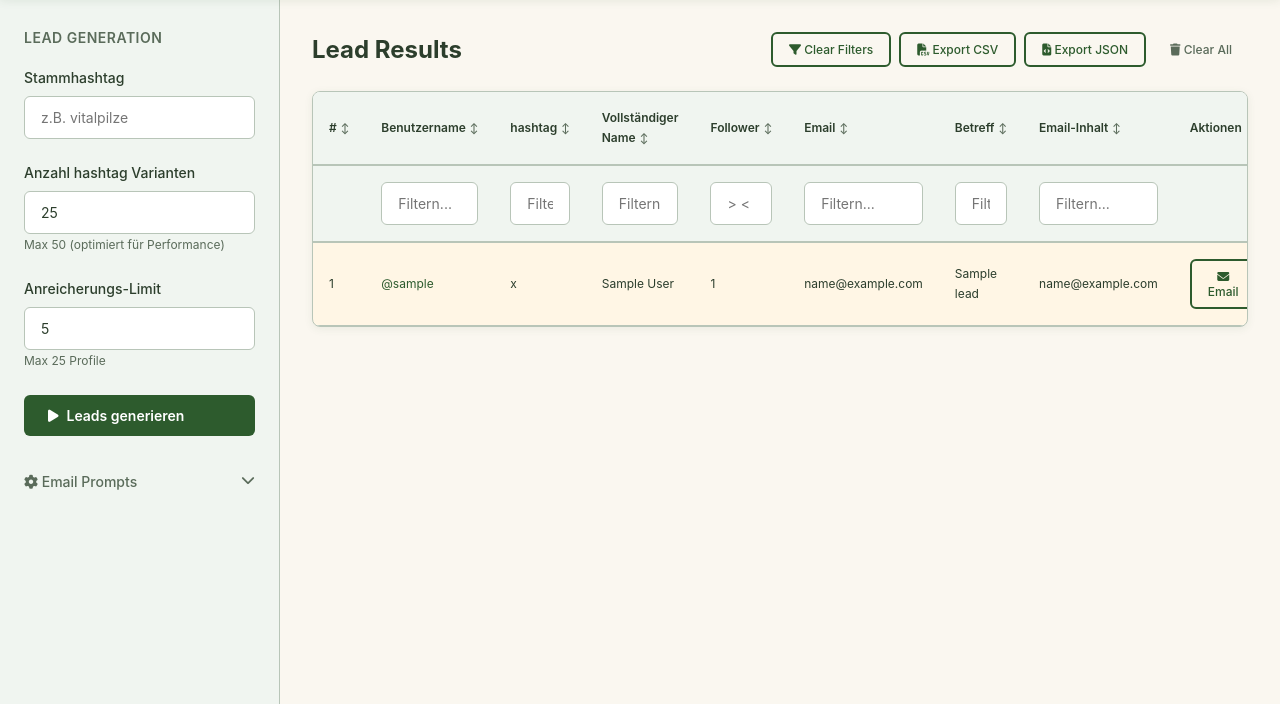
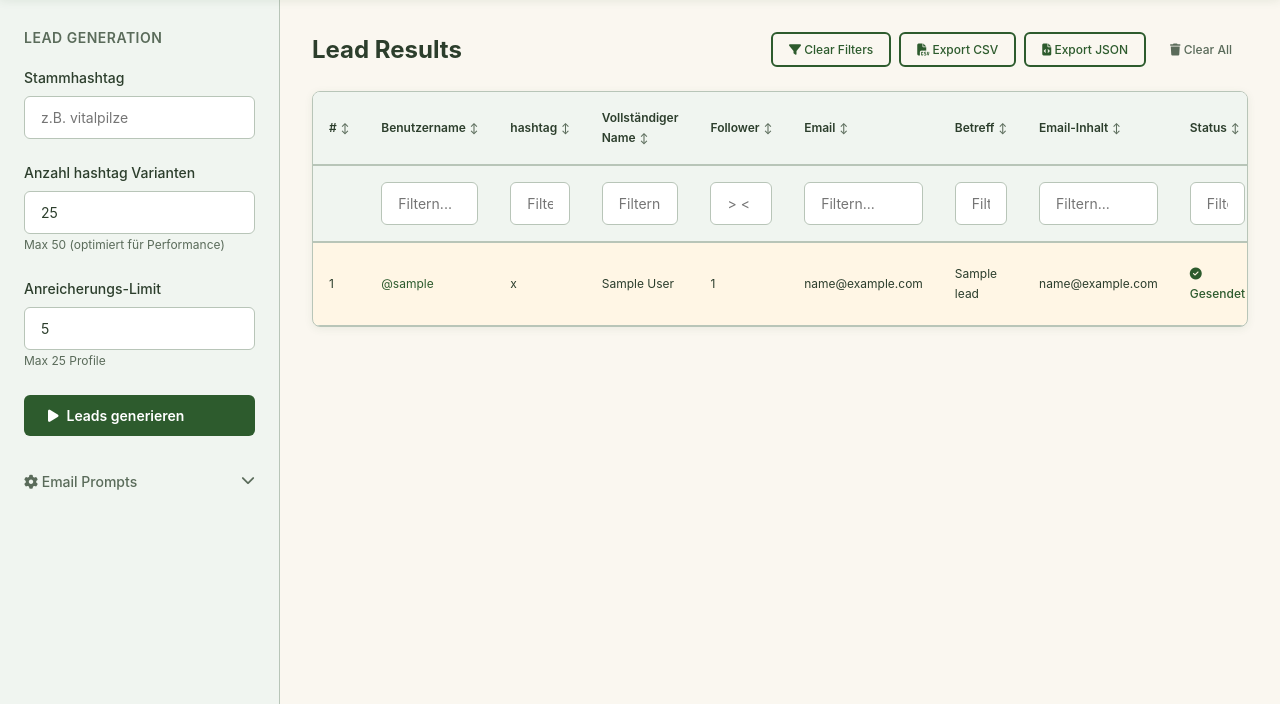
Before and after one commit to krautdawg/InfluencerLeadGenandOutreach, a Flask app: page / in a window 1280 px wide. Shown: the part 96-800 px from the top of the page. Run offline with Flask 3, Linux system fonts and the light colour scheme; tables that the repository leaves empty hold one stand-in row (values such as "Sample post").

Commit message:
Show when an email is sent and prevent re-sending to the same lead
Implements status updates and prevents multiple sends by disabling the send button and adding sent status to the lead in `kl-influence-app.js` and adds status column to `index.html`.

Replit-Commit-Author: Agent
Replit-Commit-Session-Id: 56fb55c6-a37c-4217-bf6a-0b67cc447a12
Replit-Commit-Screenshot-Url: https://storage.googleapis.com/screenshot-production-us-central1/a9c01ffb-031c-4fa6-9315-aeb15ab31830/971fa7fc-8a68-4079-900e-323a8a18aac4.jpg

```diff
--- a/static/kl-influence-app.js
+++ b/static/kl-influence-app.js
@@ -341,13 +341,16 @@ function createLeadRow(lead, index) {
         <td data-label="Email Body" class="editable-cell" data-username="${lead.username}" data-field="email_body" onclick="editField(this)">
             ${(lead.email_body || '').substring(0, 50)}${(lead.email_body || '').length > 50 ? '...' : ''}${!lead.email_body ? '<span style="color: var(--color-light-gray);">Click to add</span>' : ''}
         </td>
+        <td data-label="Status">
+            ${lead.sent ? '<span style="color: var(--color-natural-green); font-weight: 500;"><i class="fas fa-check-circle"></i> Gesendet</span>' : '<span style="color: var(--color-medium-gray);">Entwurf</span>'}
+        </td>
         <td data-label="Actions">
             <div class="d-flex gap-1">
                 <button class="btn btn-secondary btn-sm" onclick="generateEmailContent('${lead.username}')" title="Generate Email">
                     <i class="fas fa-envelope"></i> Email
                 </button>
-                <button class="btn btn-tertiary btn-sm" onclick="sendEmail('${lead.username}')" title="Send Email" ${lead.sent ? 'disabled' : ''}>
-                    <i class="fas fa-paper-plane"></i>
+                <button class="btn btn-tertiary btn-sm send-btn" id="send-btn-${lead.username}" onclick="sendEmail('${lead.username}')" title="${lead.sent ? 'Email Sent' : 'Send Email'}" ${lead.sent ? 'disabled' : ''}>
+                    <i class="fas fa-paper-plane"></i> ${lead.sent ? 'Sent' : ''}
                 </button>
             </div>
         </td>
@@ -565,13 +568,20 @@ async function sendEmail(username) {
 
             if (response.ok) {
                 showToast('Gmail opened successfully - please send the email', 'success');
+                // Update local lead data
+                lead.sent = true;
+                lead.sent_at = new Date().toISOString();
+
                 // Update UI to show sent status
-                const row = document.querySelector(`tr:has(a[href*="${username}"])`);
-                if (row) {
-                    const sendButton = row.querySelector('.fa-paper-plane').parentElement;
+                const sendButton = document.getElementById(`send-btn-${username}`);
+                if (sendButton) {
                     sendButton.disabled = true;
-                    sendButton.textContent = 'Sent';
+                    sendButton.title = 'Email Sent';
+                    sendButton.innerHTML = '<i class="fas fa-paper-plane"></i> Sent';
                 }
+
+                // Refresh the table to show updated status
+                displayResults(leads);
             } else {
                 const error = await response.json();
                 showToast('Gmail opened, but failed to update send status', 'warning');
--- a/templates/index.html
+++ b/templates/index.html
@@ -147,6 +147,9 @@
                                     <th onclick="sortTable(7)" class="sortable">
                                         Email-Inhalt<span class="sort-indicator">↕</span>
                                     </th>
+                                    <th onclick="sortTable(8)" class="sortable">
+                                        Status<span class="sort-indicator">↕</span>
+                                    </th>
                                     <th>Aktionen</th>
                                 </tr>
                                 <tr class="filter-row">
@@ -158,6 +161,7 @@
                                     <th><input type="text" class="filter-input" id="filterEmail" placeholder="Filtern..."></th>
                                     <th><input type="text" class="filter-input" id="filterSubject" placeholder="Filtern..."></th>
                                     <th><input type="text" class="filter-input" id="filterEmailBody" placeholder="Filtern..."></th>
+                                    <th><input type="text" class="filter-input" id="filterStatus" placeholder="Filtern..."></th>
                                     <th></th>
                                 </tr>
                             </thead>
```
